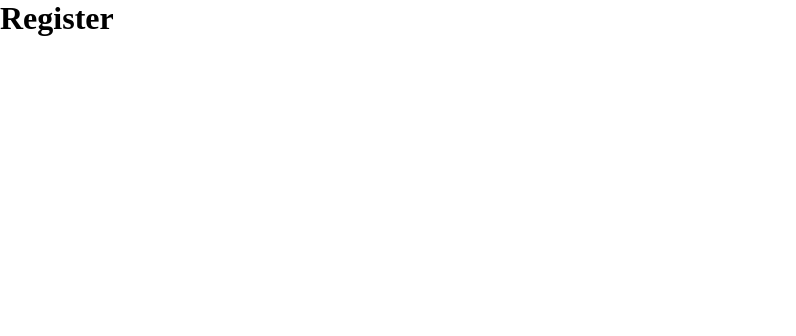
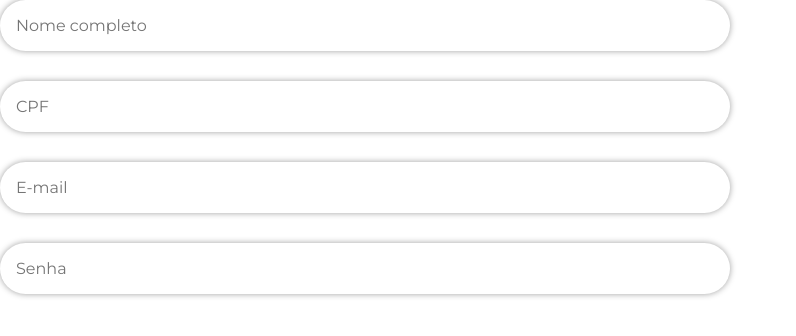
Before and after one commit to EduardoRodriguesF/first-rocket, a React (Create React App) app: page /register in a window 1280 px wide. Shown: the top 336 px of the page, without its empty margins (0-796 px from the left). Built offline with nearby package versions, Linux system fonts and the light colour scheme.

Commit message:
chore: Button and Input components

```diff
--- a/public/index.html
+++ b/public/index.html
@@ -1,11 +1,14 @@
 <!DOCTYPE html>
-<html lang="en">
+<html lang="pt-br">
   <head>
     <meta charset="utf-8" />
     <meta name="viewport" content="width=device-width, initial-scale=1" />
     <meta name="theme-color" content="#000000" />
 
-    <title>Desafio Inovativa</title>
+    <title>First Rocket</title>
+    <link rel="preconnect" href="https://fonts.gstatic.com">
+    <link href="https://fonts.googleapis.com/css2?family=Poppins:wght@400;600;700;900&display=swap" rel="stylesheet">
+    <link href="https://fonts.googleapis.com/css2?family=Montserrat&display=swap" rel="stylesheet">
   </head>
   <body>
     <noscript>You need to enable JavaScript to run this app.</noscript>
--- /dev/null
+++ b/src/components/Input/index.tsx
@@ -0,0 +1,17 @@
+import React, { InputHTMLAttributes } from 'react';
+
+import { Container } from './styles';
+
+interface InputProps extends InputHTMLAttributes<HTMLInputElement> {
+  name: string;
+}
+
+const Input: React.FC<InputProps> = ({ name, ...rest }) => {
+  return (
+    <Container>
+      <input name={name} type="text" {...rest} />
+    </Container>
+  );
+};
+
+export default Input;
--- /dev/null
+++ b/src/components/Input/styles.ts
@@ -0,0 +1,20 @@
+import styled from 'styled-components';
+
+export const Container = styled.div`
+  display: flex;
+  max-width: 730px;
+  padding: 16px;
+  border: none;
+  border-radius: 100px;
+  box-shadow: 0px 0px 6px #00000061;
+
+  & + div {
+    margin-top: 30px;
+  }
+
+  input {
+    flex: 1;
+    border: none;
+    background: transparent;
+  }
+`;
--- a/src/pages/Register/index.tsx
+++ b/src/pages/Register/index.tsx
@@ -1,5 +1,16 @@
 import React from 'react';
 
-const Register: React.FC = () => <h1>Register</h1>;
+import Input from '../../components/Input';
+
+const Register: React.FC = () => {
+  return (
+    <div>
+      <Input name="name" placeholder="Nome completo" />
+      <Input name="cpf" placeholder="CPF" />
+      <Input name="email" placeholder="E-mail" />
+      <Input name="password" placeholder="Senha" type="password" />
+    </div>
+  );
+};
 
 export default Register;
--- a/src/styles/global.ts
+++ b/src/styles/global.ts
@@ -16,6 +16,14 @@ export default createGlobalStyle`
     font-size: 16px;
   }
 
+  body, button {
+    font-family: 'Poppins', sans-serif;
+  }
+
+  input {
+    font-family: 'Montserrat', sans-serif;
+  }
+
   button {
     cursor: pointer;
   }
```
Also changed, not shown: .eslintrc.json.
